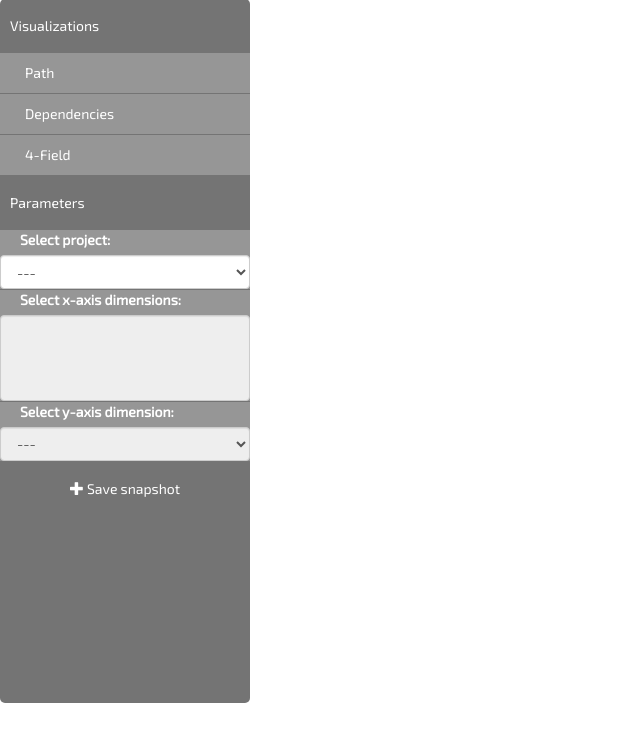
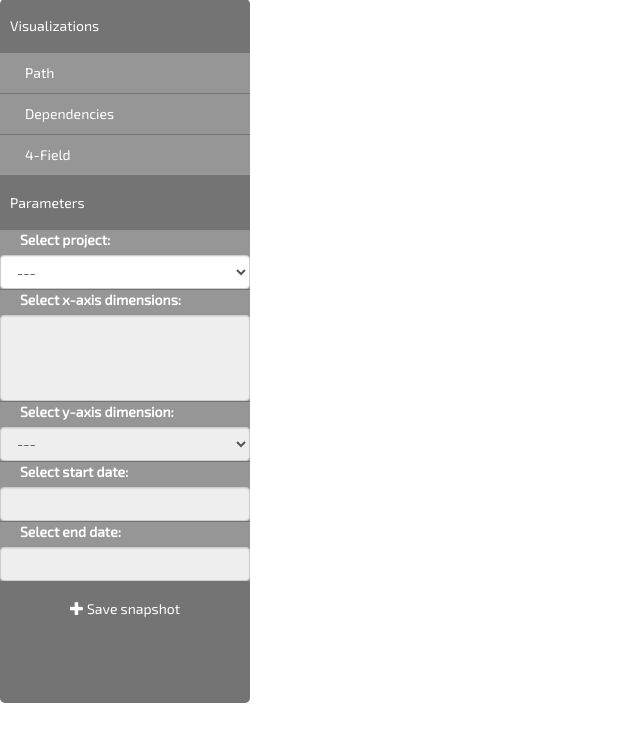
Before and after one commit to chaperweb/portfolio-visualiser, a Django app: page /path in a window 1280 px wide. Shown: the part 71-800 px from the top of the page, without its empty margins (0-640 px from the left). Run offline with Django 3.2, Linux system fonts and the light colour scheme; data comes from the database, SQL or seed files in the repository; data that the repository does not hold is empty; parts of the project's set-up code (start-up, migrations or seed data) failed here and were passed over; some libraries are stand-ins or nearby versions.

Commit message:
adding the date dropdown

```diff
--- a/portfolio_manager/static/portfolio_manager/js/path.js
+++ b/portfolio_manager/static/portfolio_manager/js/path.js
@@ -99,7 +99,7 @@ function generate_data_chunk(dimension) {
 };
 
 // Generate the svg container for the visualization
-function generate_path_svg(target, data_id_array) {
+function generate_path_svg(target, data_id_array, startDate, endDate) {
 
   $('#'+ target).html('');
 
@@ -117,6 +117,20 @@ function generate_path_svg(target, data_id_array) {
   var pathData = generate_path_data(data_id_array)
   var y_data = pathData[0].data
   var x_data = pathData.slice(1)
+  var startDefault = y_data[0].history_date
+  var endDefault = y_data[y_data.length - 1].history_date]
+
+  $('.datepicker').datepicker("option", "minDate", startDefault)
+                  .datepicker("option", "maxDate", endDefault);
+
+  if (isNaN(startDate)) {
+    startDate = startDefault;
+    $('#start-date-selector').val(ddmmyy(startDate));
+  }
+  if(isNaN(endDate)) {
+    endDate = endDefault;
+    $('#end-date-selector').val(ddmmyy(endDate));
+  }
 
   // height of the colored x-axis area and maximum amount of x-axis
   var xAxesHeight = 20;
@@ -148,7 +162,7 @@ function generate_path_svg(target, data_id_array) {
 
   // The scales of the axis
   var xScale = d3.scaleTime()
-            .domain([y_data[0].history_date, y_data[y_data.length - 1].history_date])
+            .domain([startDate, endDate])
             .range([0,axisLengthX]),
       yScale = d3.scaleLinear()
             .domain([0, d3.max(y_data, function(d){return parseFloat(d.value)})])
--- a/portfolio_manager/static/portfolio_manager/js/path_loader.js
+++ b/portfolio_manager/static/portfolio_manager/js/path_loader.js
@@ -30,8 +30,10 @@ $(function() {
 
   function dimension_selector_change() {
     x_dimension_id = $('#x-selector').val();
-    y_dimension_id = $('#y-selector').find("option:selected").val();
-    project_id = $('#project-selector').find("option:selected").val();
+    y_dimension_id = $('#y-selector').val();
+    project_id = $('#project-selector').val();
+    start_date = Date.parse($('#start-date-selector').datepicker( "getDate" ));
+    end_date = Date.parse($('#end-date-selector').datepicker( "getDate" ));
 
     data_id_array = x_dimension_id
 
@@ -41,7 +43,7 @@ $(function() {
     data_id_array.unshift(y_dimension_id);
     data_id_array.unshift(project_id);
 
-    generate_path_svg( "visualization", data_id_array);
+    generate_path_svg( "visualization", data_id_array, start_date, end_date);
 
   };
 
@@ -117,4 +119,6 @@ $(function() {
   $('#x-selector').on('change', change_if_pathdata_selected);
   $('#y-selector').on('change', change_if_pathdata_selected);
 
+  $('.datepicker').datepicker({'firstDay': 1, 'dateFormat': 'dd/mm/yy'});
+
 });
--- a/portfolio_manager/templates/path.html
+++ b/portfolio_manager/templates/path.html
@@ -50,6 +50,14 @@ Path
         <option>---</option>
         </select>
       </li>
+      <li class="sidebar-subitem">
+        <label for="sel1">Select start date:</label>
+        <input type="text" class="form-control datepicker" id="start-date-selector" disabled="true"/>
+      </li>
+      <li class="sidebar-subitem">
+        <label for="sel1">Select end date:</label>
+        <input type="text" class="form-control datepicker" id="end-date-selector" disabled="true"/>
+      </li>
     </ul>
   </div>
 </li>
```
